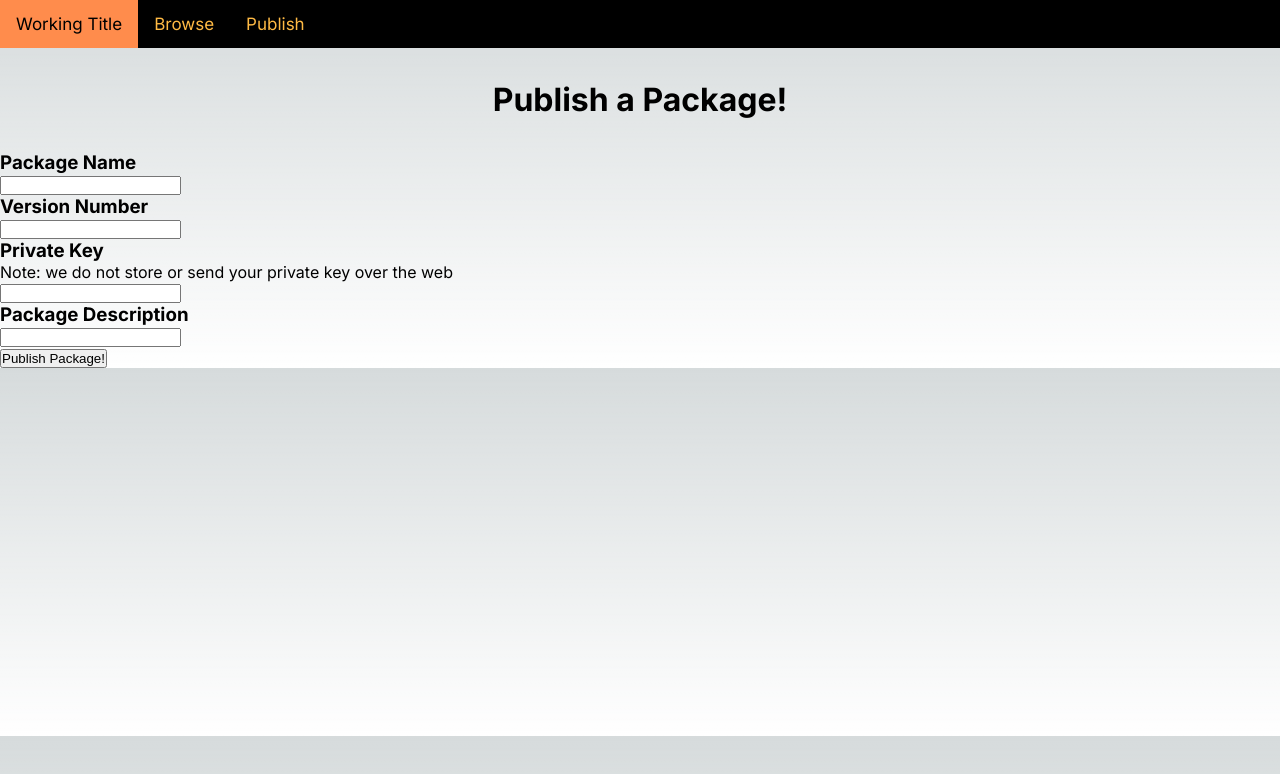
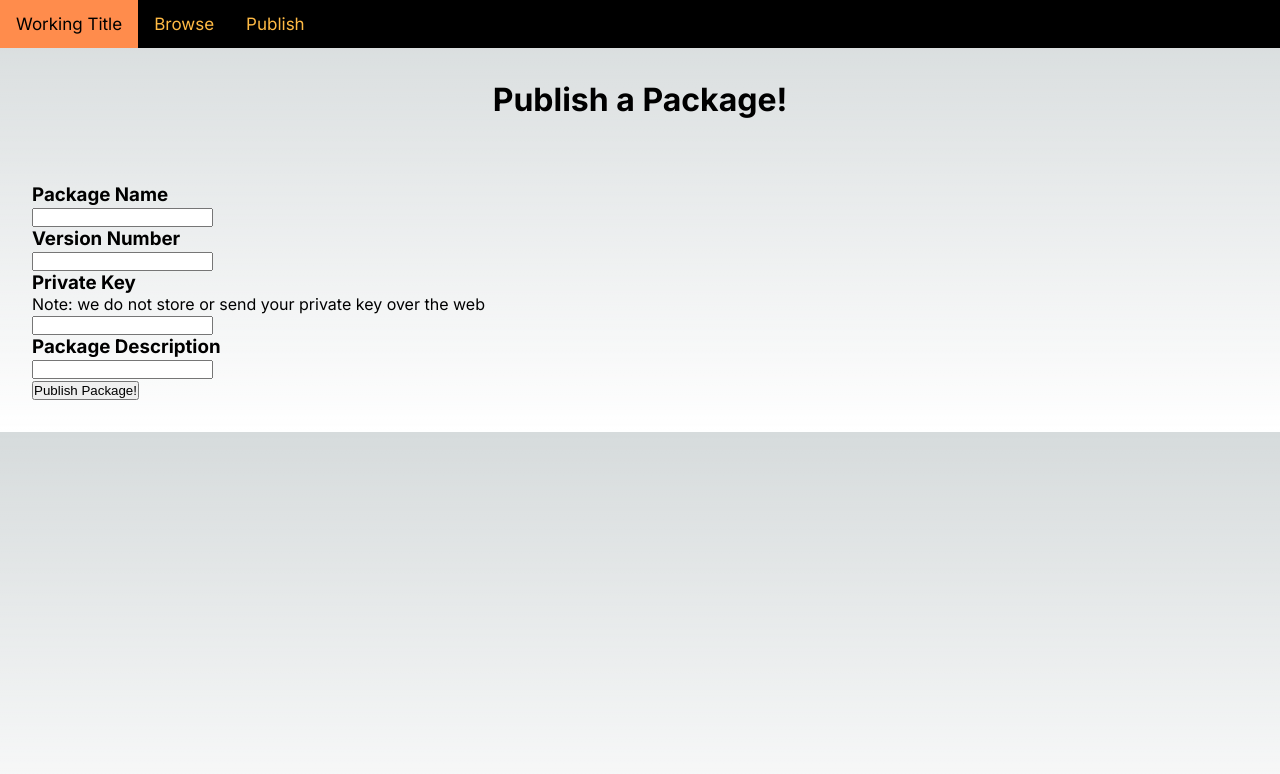
Before and after one commit to pbrucla/ESPR, a Next.js app in the folder frontend/: page /publish in a window 1280 px wide. Shown: the top 774 px of the page. Built offline with nearby package versions, Linux system fonts and the light colour scheme.

Commit message:
working on css

```diff
--- a/frontend/app/page.module.css
+++ b/frontend/app/page.module.css
@@ -292,3 +292,14 @@
 .topnav a.split:hover {
   background-color: #F44D8A;
 }
+
+.basiccenter {
+  margin: auto;
+  padding: 1rem;
+}
+
+.centertext {
+  position: relative;
+  display: block;
+  margin: auto;
+}
--- a/frontend/app/publish/page.tsx
+++ b/frontend/app/publish/page.tsx
@@ -5,13 +5,6 @@ import styles from "../page.module.css";
 const back_url = "http://127.0.0.1:5000";
 
 export default function Home(){
-    const [name, setName] = React.useState('');
-    const [vers, setVers] = React.useState('');
-    const [priv, setPriv] = React.useState('');
-    const [pub, setPub] = React.useState('');
-    const [desc, setDesc] = React.useState('');
-
-
     async function submitting(formData: FormData) {
         const priv = formData.get("priv");
         console.log(priv);
@@ -30,31 +23,14 @@ export default function Home(){
             }
         }
     }
-    // const submitting = async (e: React.FormEvent<HTMLFormElement>) => {
-    //     e.preventDefault();
-    //     try {
-    //         const response = await fetch(`${back_url}/publish_package_sample`, {
-    //             method:"POST",
-    //             body: JSON.stringify({
-    //                 name: name,
-    //                 initial_version: vers,
-    //                 description: desc
-    //             })
-    //         })
-    //     } catch (error){
-    //         if (error instanceof Error){
-    //             console.error(error.message);
-    //         }
-    //     }
-    // }
     return (
         <main>
             <div className={styles.title}>
                 <h1>Publish a Package!</h1>
             </div>
-            <div >
+            <div className={styles.basiccenter}>
                 <form action={submitting}>
-                    <div>
+                    <div className={styles.basiccenter}>
                         <div>
                             <h3>Package Name</h3>
                             <input
@@ -89,8 +65,6 @@ export default function Home(){
                                 type="text"
                             />
                         </div>
-                    </div>
-                    <div>
                         <button type="submit">
                             Publish Package!
                         </button>
```
